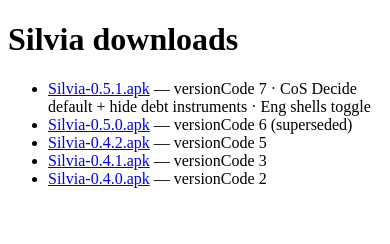
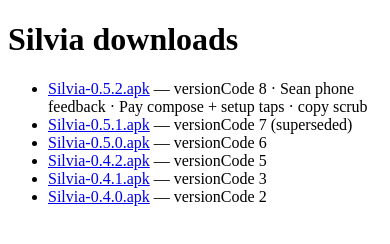
Before and after one commit to rz67nrn98v-blip/silvia-design-review, a plain HTML site: page downloads/index.html in a window 390 px wide. Drawn offline with Linux system fonts and the light colour scheme.

Commit message:
Eng: host Silvia Android 0.5.2 APK
Sean phone feedback bump — versionName 0.5.2 / versionCode 8.
Pay compose typeable fields, setup path taps, Home/Pay/Money copy scrub.

```diff
--- a/downloads/index.html
+++ b/downloads/index.html
@@ -3,8 +3,9 @@
 <body>
 <h1>Silvia downloads</h1>
 <ul>
-  <li><a href="Silvia-0.5.1.apk">Silvia-0.5.1.apk</a> — versionCode 7 · CoS Decide default + hide debt instruments · Eng shells toggle</li>
-  <li><a href="Silvia-0.5.0.apk">Silvia-0.5.0.apk</a> — versionCode 6 (superseded)</li>
+  <li><a href="Silvia-0.5.2.apk">Silvia-0.5.2.apk</a> — versionCode 8 · Sean phone feedback · Pay compose + setup taps · copy scrub</li>
+  <li><a href="Silvia-0.5.1.apk">Silvia-0.5.1.apk</a> — versionCode 7 (superseded)</li>
+  <li><a href="Silvia-0.5.0.apk">Silvia-0.5.0.apk</a> — versionCode 6</li>
   <li><a href="Silvia-0.4.2.apk">Silvia-0.4.2.apk</a> — versionCode 5</li>
   <li><a href="Silvia-0.4.1.apk">Silvia-0.4.1.apk</a> — versionCode 3</li>
   <li><a href="Silvia-0.4.0.apk">Silvia-0.4.0.apk</a> — versionCode 2</li>
```
Also changed, not shown: 1 other file.
